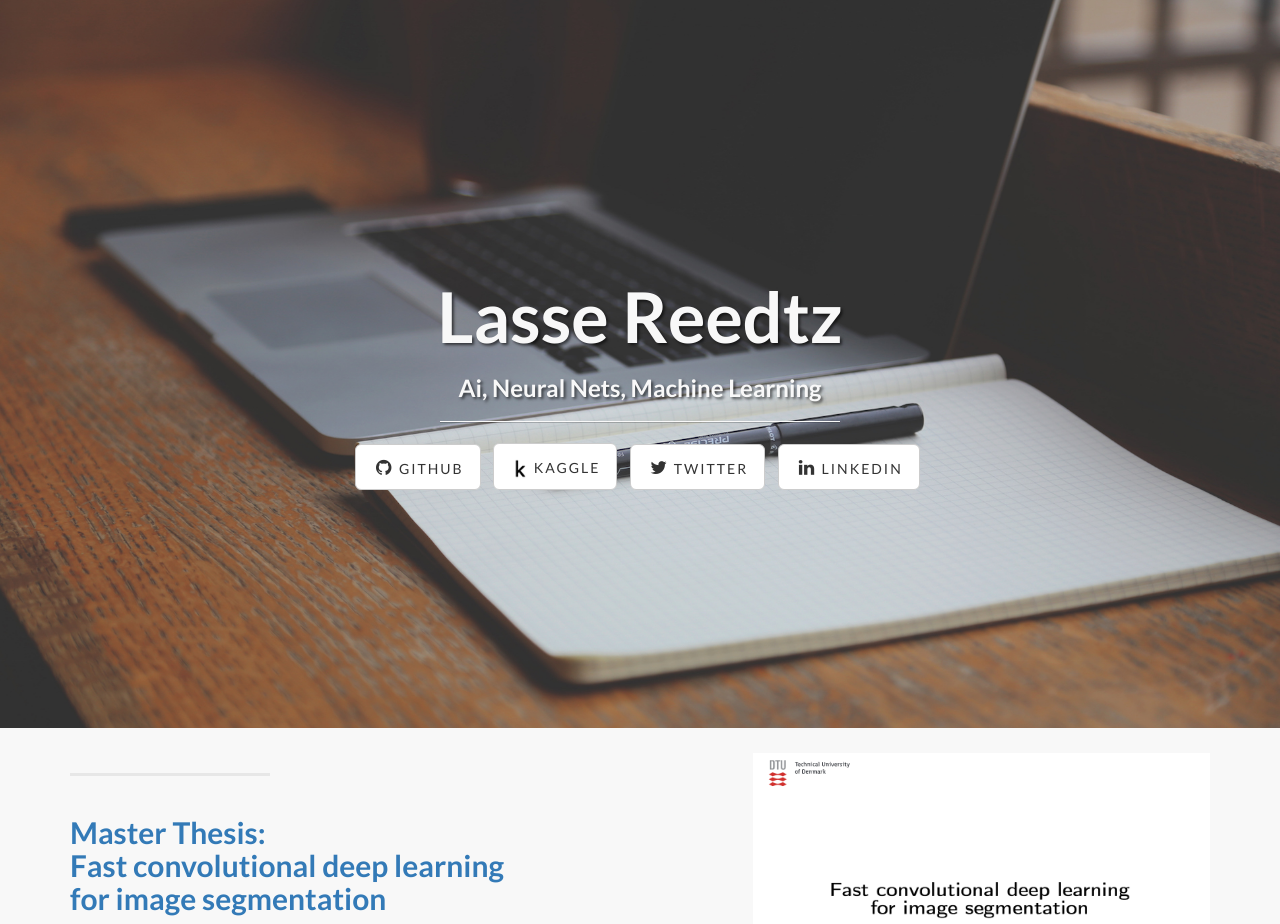
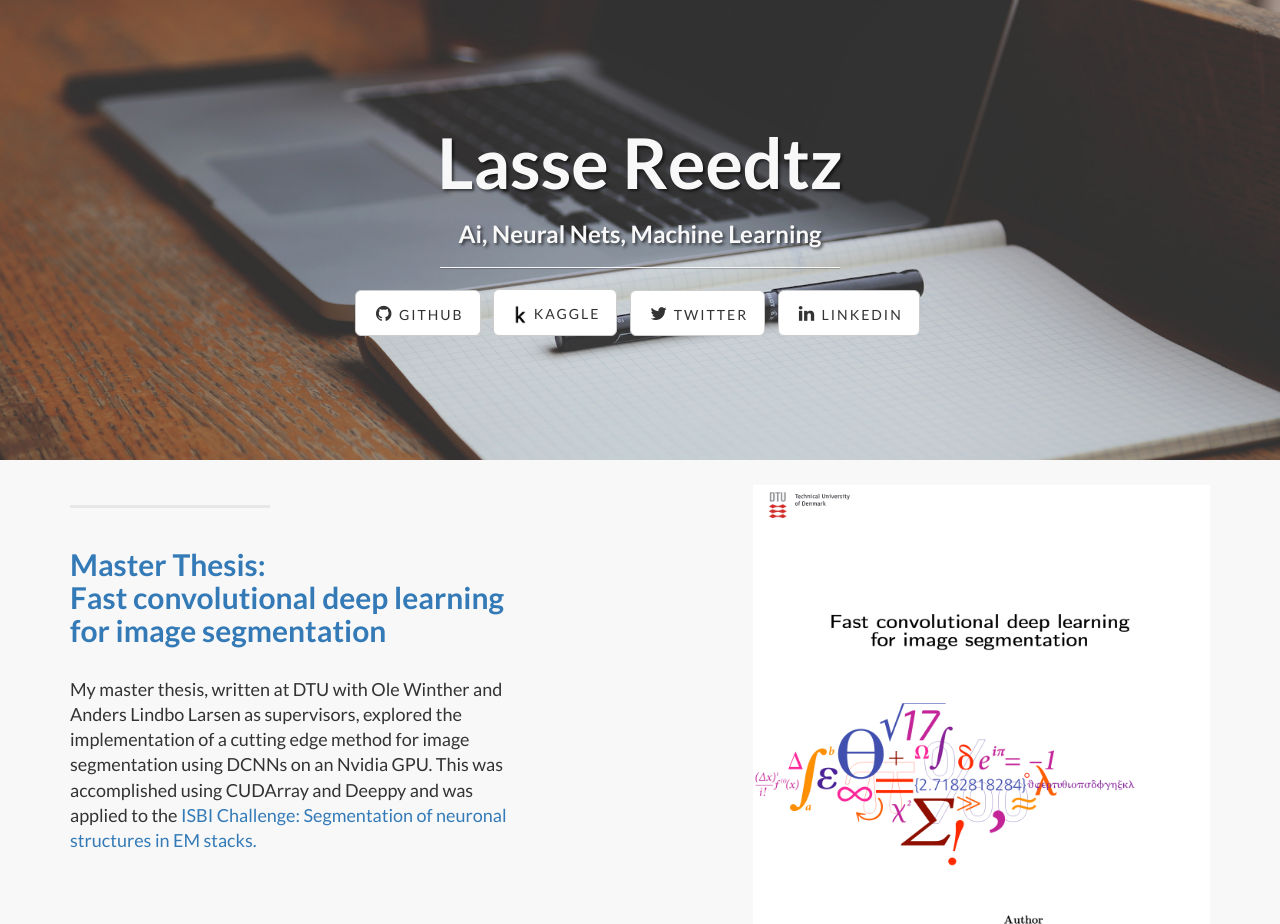
Before and after one commit to lre/lre.github.io, a plain HTML site: page index.html in a window 1280 px wide. Shown: the top 924 px of the page. Drawn offline with Linux system fonts and the light colour scheme.

Commit message:
Changed padding on intor headder

```diff
--- a/css/landing-page.css
+++ b/css/landing-page.css
@@ -31,7 +31,7 @@ h6 {
 }
 
 .intro-header {
-    padding-top: 50px; /* If you're making other pages, make sure there is 50px of padding to make sure the navbar doesn't overlap content! */
+    padding-top: 10px; /* If you're making other pages, make sure there is 50px of padding to make sure the navbar doesn't overlap content! */
     padding-bottom: 0px;
     text-align: center;
     color: #f8f8f8;
@@ -41,8 +41,8 @@ h6 {
 
 .intro-message {
     position: relative;
-    padding-top: 20%;
-    padding-bottom: 20%;
+    padding-top: 10%;
+    padding-bottom: 10%;
 }
 
 .intro-message > h1 {
```
